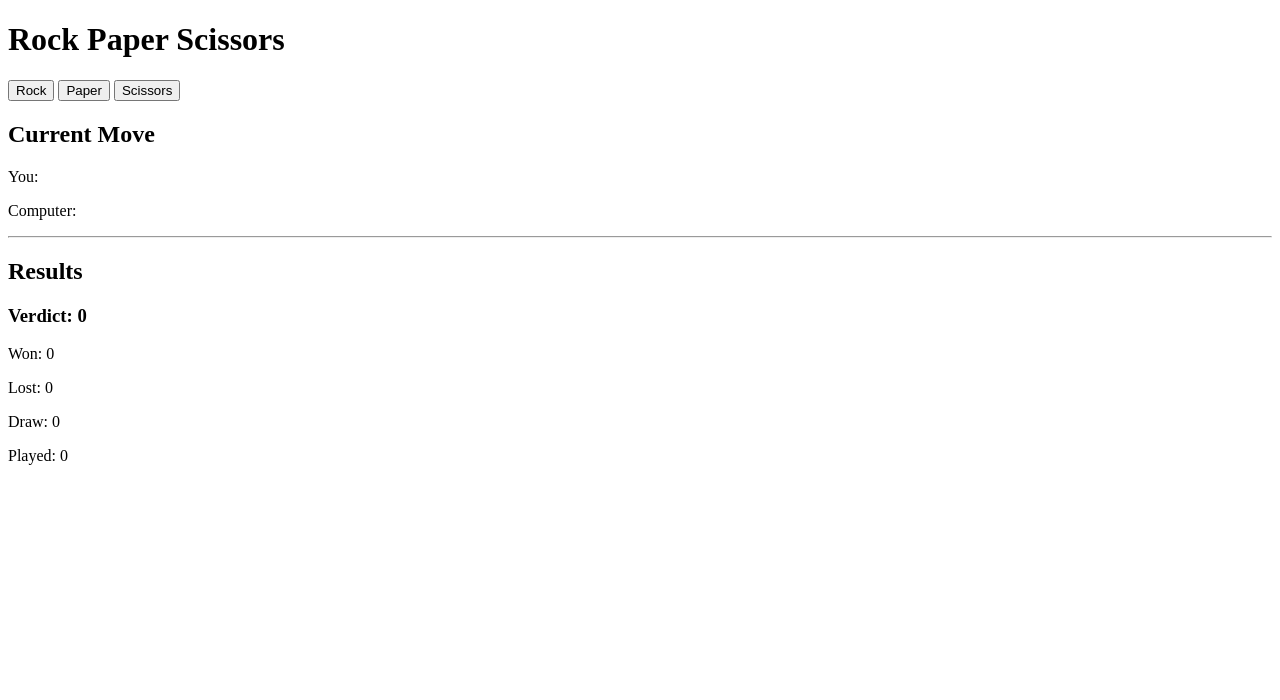
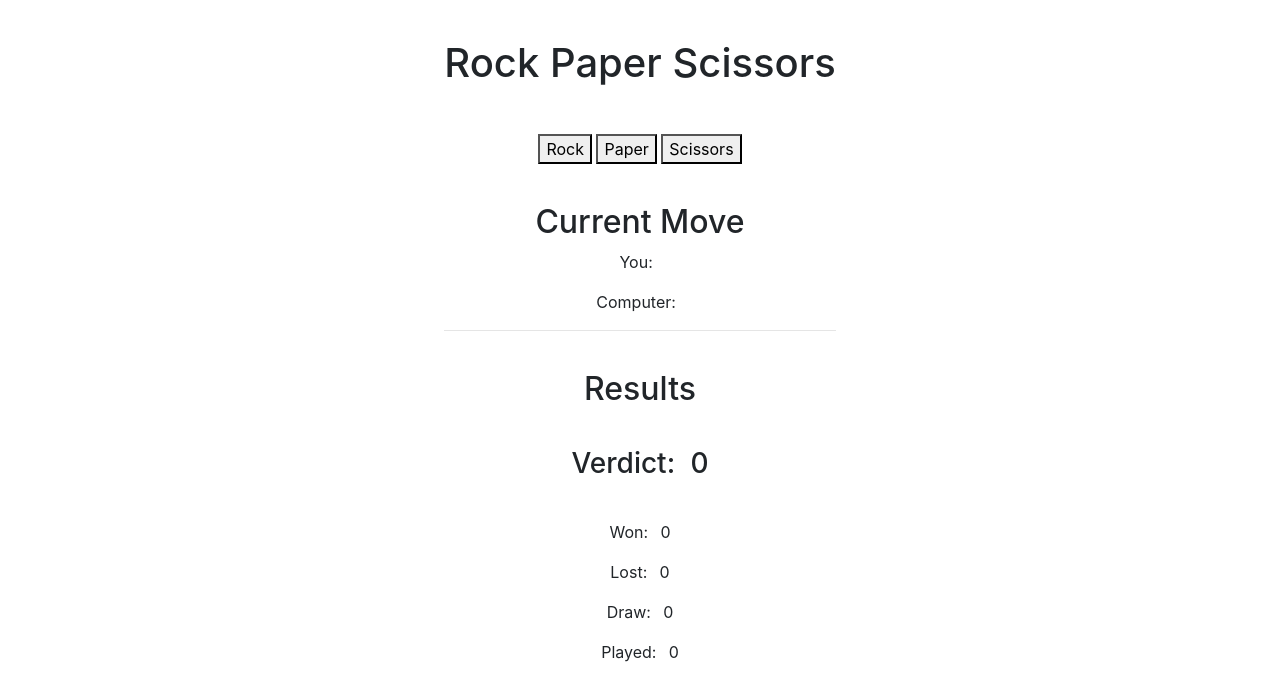
Before and after one commit to aminatamoo/rock-paper-scissors, a plain HTML site: page index.html in a window 1280 px wide. Drawn offline with nearby package versions, Linux system fonts and the light colour scheme.

Commit message:
styling game by centering content and spacing out components (headings and spans)

```diff
--- a/css/engine.css
+++ b/css/engine.css
@@ -0,0 +1,21 @@
+
+
+body{
+  text-align:center;
+}
+
+div{
+  display:inline-block;
+}
+
+h1, h2, h3, button{
+  margin-top: 10%;
+}
+
+#style_verdict{
+  margin-bottom:10%;
+}
+
+span{
+  margin-left:2%;
+}
--- a/index.html
+++ b/index.html
@@ -3,8 +3,11 @@
 <html>
 	<head>
 		<title>Rock Paper Scissors</title>
+		<link rel="stylesheet" href="https://stackpath.bootstrapcdn.com/bootstrap/4.1.3/css/bootstrap.min.css" integrity="sha384-MCw98/SFnGE8fJT3GXwEOngsV7Zt27NXFoaoApmYm81iuXoPkFOJwJ8ERdknLPMO" crossorigin="anonymous">
+		<link rel="stylesheet" href="css/engine.css">
 	</head>
 	<body>
+		<div>
 		<h1>Rock Paper Scissors</h1>
 		<button id="rock">Rock</button>
 		<button id="paper">Paper</button>
@@ -20,7 +23,7 @@
 
 		<section>
 			<h2>Results</h2>
-			<h3>Verdict: <span id="verdict">0</span></h3>
+			<h3 id="style_verdict">Verdict: <span id="verdict">0</span></h3>
 			<p>Won: <span id="game_won">0</span></p>
 			<p>Lost: <span id="game_lost">0</span></p>
 			<p>Draw: <span id="game_draw">0</span></p>
@@ -31,5 +34,6 @@
 		  integrity="sha256-FgpCb/KJQlLNfOu91ta32o/NMZxltwRo8QtmkMRdAu8="
 		  crossorigin="anonymous"></script>
 		<script src="js/engine.js"></script>
+	</div>
 	</body>
 </html>
```
